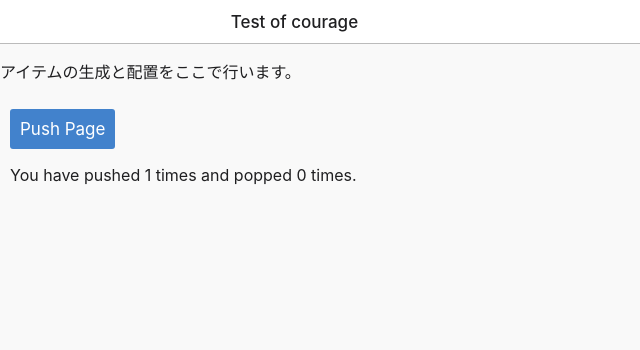
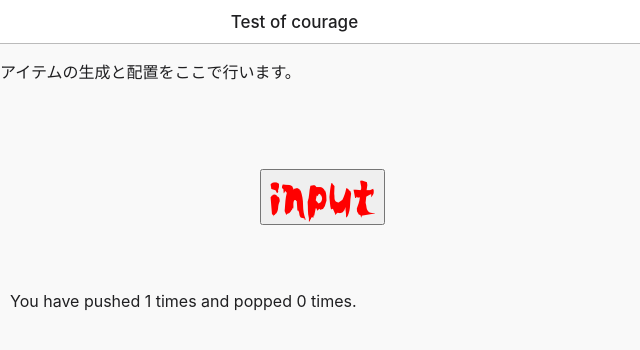
Before and after one commit to thekohomlily/testofcourage-monadova, a plain HTML site: page html/after_map1.html in a window 1280 px wide. Shown: the whole page, without its empty margins (0-640 px from the left). Drawn offline with Linux system fonts and the light colour scheme.

Commit message:
Add: comment

```diff
--- a/html/after_map1.html
+++ b/html/after_map1.html
@@ -52,9 +52,12 @@
           アイテムの生成と配置をここで行います。
         </p>
         <section style="padding: 10px">
-          <ons-button ng-click="navi.pushPage('item.html')">
-            Push Page
-          </ons-button>
+
+          <input class="next-button next-button-next" type="button" value="input" onclick="gotoMap1()">
+
+          <!-- <ons-button ng-click="navi.pushPage('item.html')"> -->
+          <!--   Push Page -->
+          <!-- </ons-button> -->
 
           <p>
             You have pushed {{ app.pushes }} times and popped {{ app.pops }} times.
```
Also changed, not shown: index.html (+4 -1 lines).
